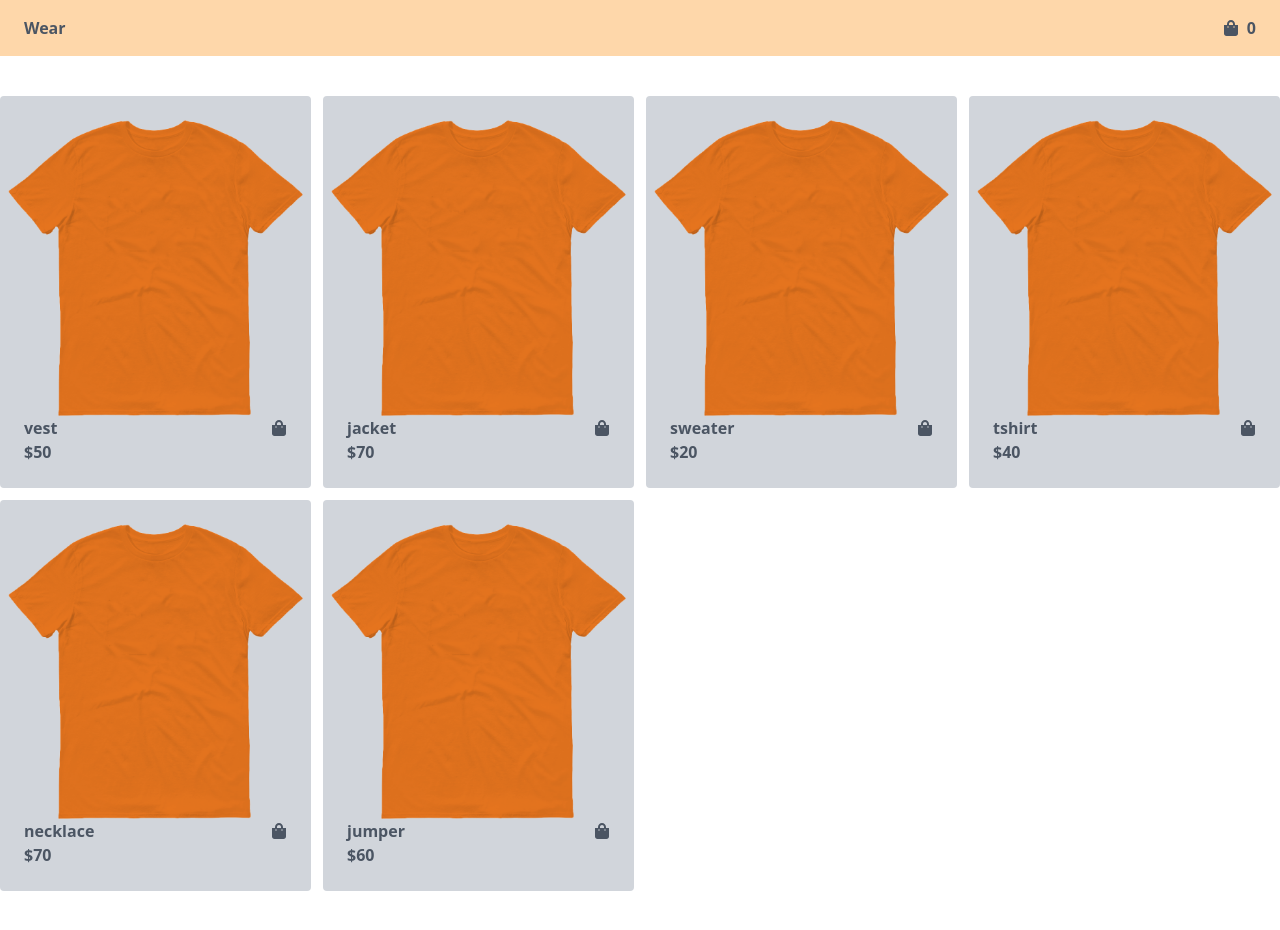
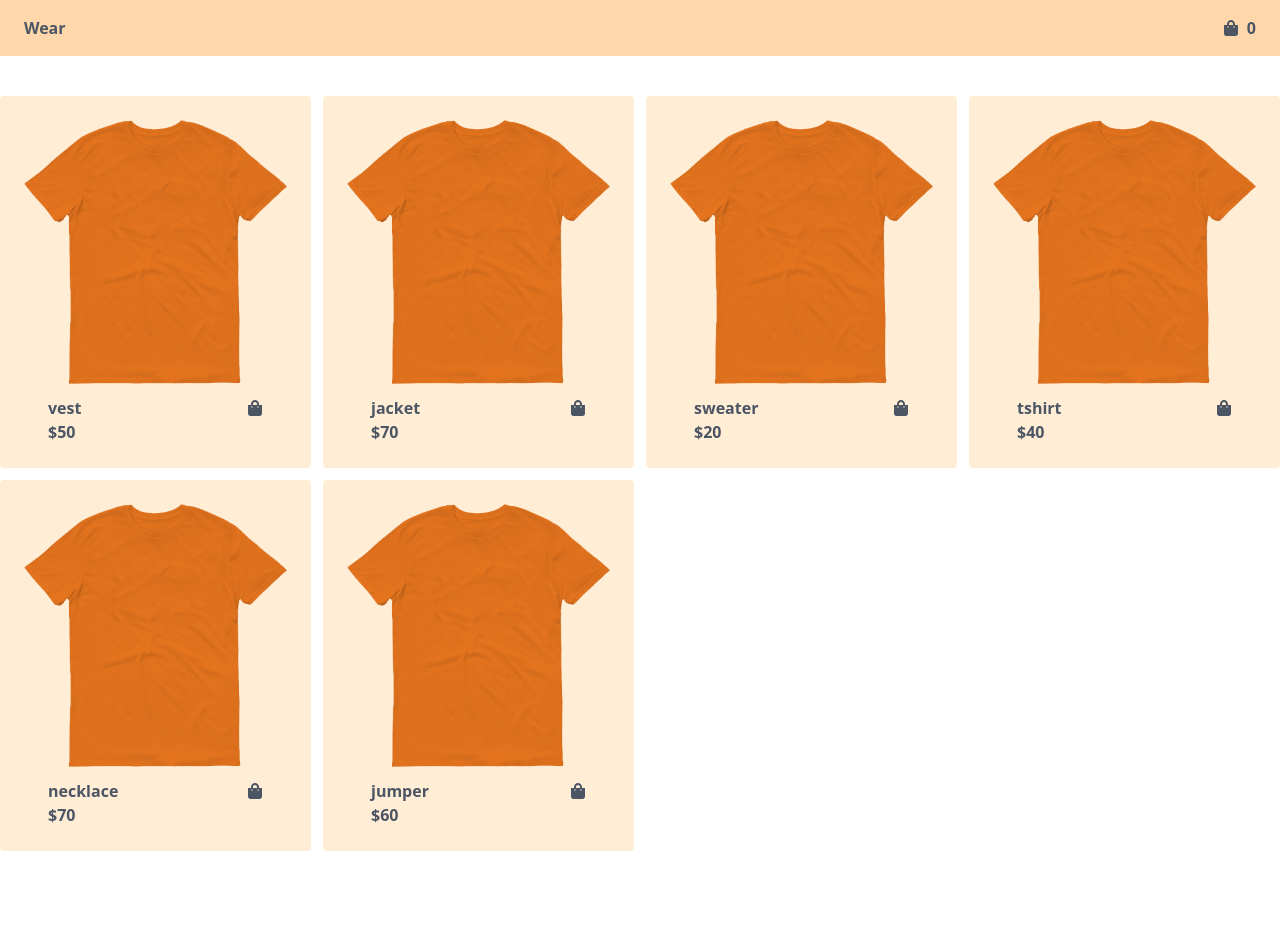
Before and after one commit to ramanboff/CONTEXT_VITE_REACT_TAILWIND_PRODUCTS_ED, a React (Vite) app: page / in a window 1280 px wide. After the commit the page ends 891 px from the top, so only its background shows below. Built offline with nearby package versions, Linux system fonts and the light colour scheme.

Commit message:
cards bg changed

```diff
--- a/src/components/Card.jsx
+++ b/src/components/Card.jsx
@@ -2,15 +2,15 @@ import tshirt from "../../public/tshirt.png";
 import { FaShoppingBag } from "react-icons/fa";
 const Card = ({ name, price }) => {
   return (
-    <div className="bg-gray-300 rounded text-gray-600 font-bold py-6">
-      <div className="px-2">
+    <div className="bg-orange-100 rounded text-gray-600 font-bold py-6">
+      <div className="px-6 flex justify-center items-center">
         <img src={tshirt} alt="product" />
       </div>
-      <div className="flex justify-between items-center px-6 ">
+      <div className="flex justify-between items-center px-12 mt-3 ">
         <h3>{name}</h3>
         <FaShoppingBag />
       </div>
-      <h4 className="px-6">${price}</h4>
+      <h4 className="px-12">${price}</h4>
     </div>
   );
 };
```
